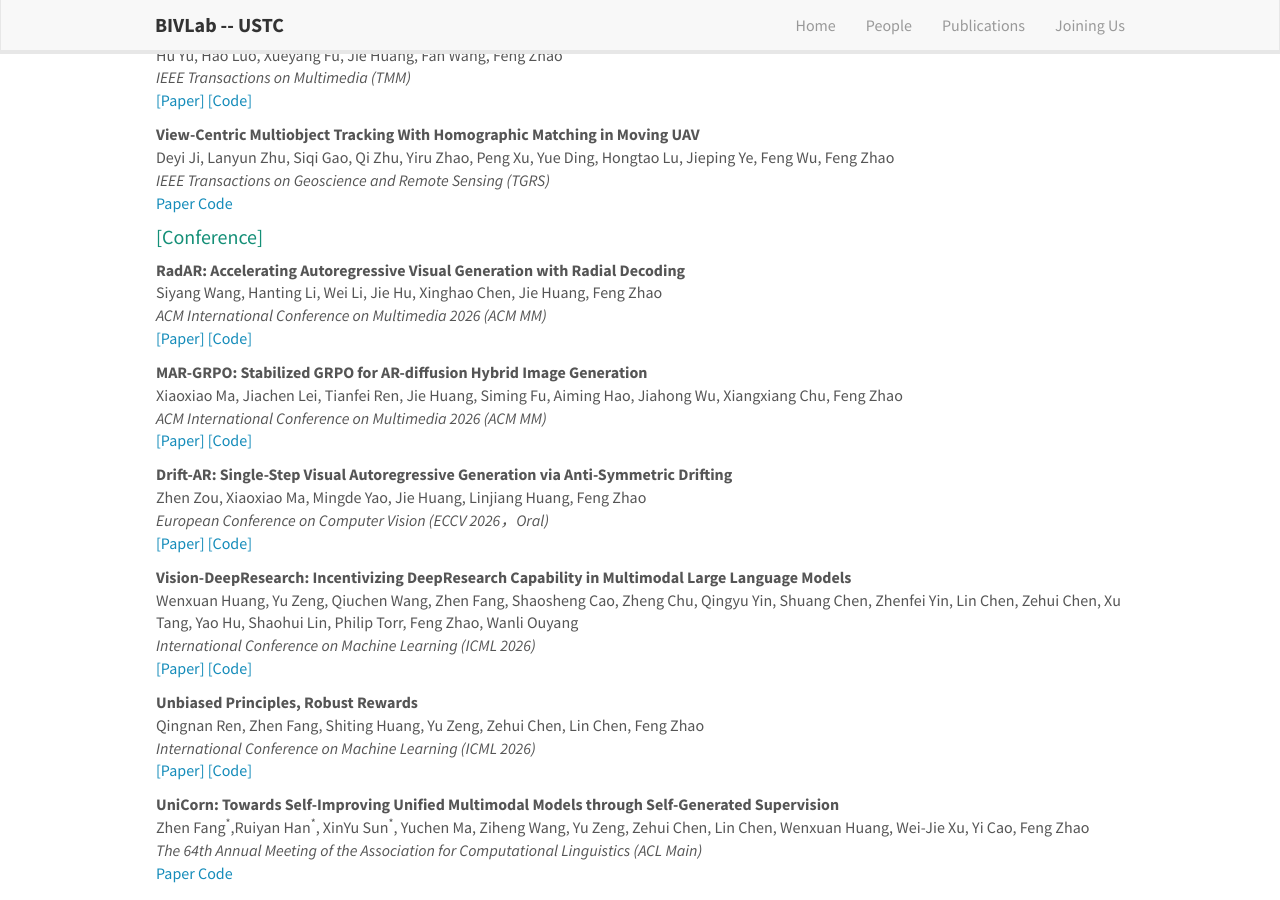
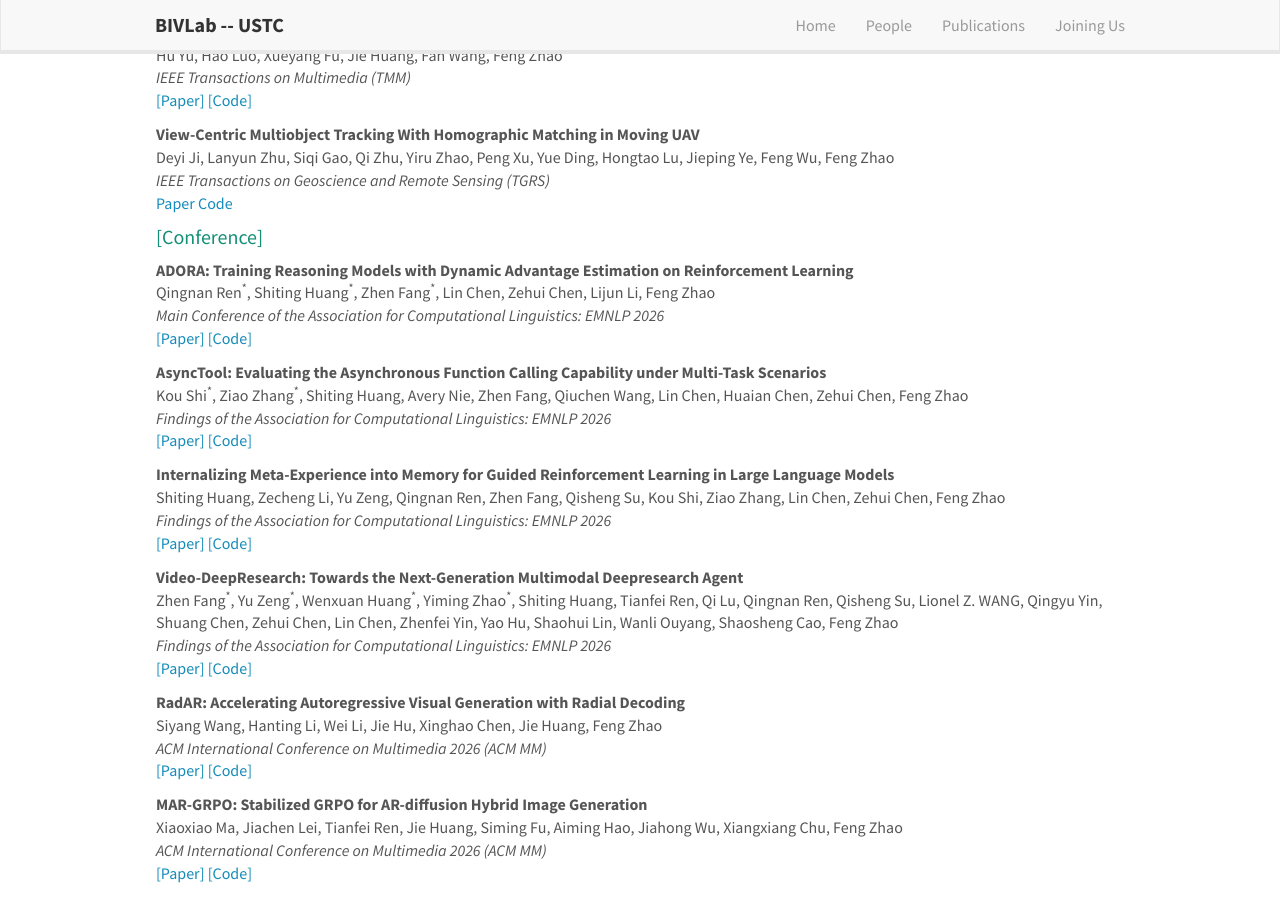
Before and after one commit to bivlab123/bivlab123.github.io, a Jekyll site: the page built from _pages/publications.md, in a window 1280 px wide and 900 px high, scrolled down 444 px. Built offline with Jekyll 4.4.1, drawn with Linux system fonts in a browser that asks for light colours; nearby versions of some CDN libraries.

Commit message:
Add EMNLP 2026 publications

```diff
--- a/_data/publist_2026.yml
+++ b/_data/publist_2026.yml
@@ -1,3 +1,51 @@
+- title: "ADORA: Training Reasoning Models with Dynamic Advantage Estimation on Reinforcement Learning"
+  authors: Qingnan Ren<sup>*</sup>, Shiting Huang<sup>*</sup>, Zhen Fang<sup>*</sup>, Lin Chen, Zehui Chen, Lijun Li, Feng Zhao
+  venue: "Main Conference of the Association for Computational Linguistics: EMNLP 2026"
+  link:
+    url: https://arxiv.org/abs/2602.10019
+    display: \[Paper\]
+  code:
+    url: https://github.com/ShadeCloak/ADORA
+    display: \[Code\]
+  highlight: 0
+  year: 2026
+
+- title: "AsyncTool: Evaluating the Asynchronous Function Calling Capability under Multi-Task Scenarios"
+  authors: Kou Shi<sup>*</sup>, Ziao Zhang<sup>*</sup>, Shiting Huang, Avery Nie, Zhen Fang, Qiuchen Wang, Lin Chen, Huaian Chen, Zehui Chen, Feng Zhao
+  venue: "Findings of the Association for Computational Linguistics: EMNLP 2026"
+  link:
+    url: https://arxiv.org/abs/2605.27995
+    display: \[Paper\]
+  code:
+    url: https://github.com/StoKou/repo-asynctool
+    display: \[Code\]
+  highlight: 0
+  year: 2026
+
+- title: "Internalizing Meta-Experience into Memory for Guided Reinforcement Learning in Large Language Models"
+  authors: Shiting Huang, Zecheng Li, Yu Zeng, Qingnan Ren, Zhen Fang, Qisheng Su, Kou Shi, Ziao Zhang, Lin Chen, Zehui Chen, Feng Zhao
+  venue: "Findings of the Association for Computational Linguistics: EMNLP 2026"
+  link:
+    url: https://arxiv.org/abs/2602.10224
+    display: \[Paper\]
+  code:
+    url:
+    display: \[Code\]
+  highlight: 0
+  year: 2026
+
+- title: "Video-DeepResearch: Towards the Next-Generation Multimodal Deepresearch Agent"
+  authors: Zhen Fang<sup>*</sup>, Yu Zeng<sup>*</sup>, Wenxuan Huang<sup>*</sup>, Yiming Zhao<sup>*</sup>, Shiting Huang, Tianfei Ren, Qi Lu, Qingnan Ren, Qisheng Su, Lionel Z. WANG, Qingyu Yin, Shuang Chen, Zehui Chen, Lin Chen, Zhenfei Yin, Yao Hu, Shaohui Lin, Wanli Ouyang, Shaosheng Cao, Feng Zhao
+  venue: "Findings of the Association for Computational Linguistics: EMNLP 2026"
+  link:
+    url: https://arxiv.org/abs/2608.03979
+    display: \[Paper\]
+  code:
+    url: https://github.com/Osilly/Vision-DeepResearch/tree/main/Video-DeepResearch
+    display: \[Code\]
+  highlight: 0
+  year: 2026
+
 - title: "RadAR: Accelerating Autoregressive Visual Generation with Radial Decoding"
   authors: Siyang Wang, Hanting Li, Wei Li, Jie Hu, Xinghao Chen, Jie Huang, Feng Zhao
   venue: "ACM International Conference on Multimedia 2026 (ACM MM)"
```
